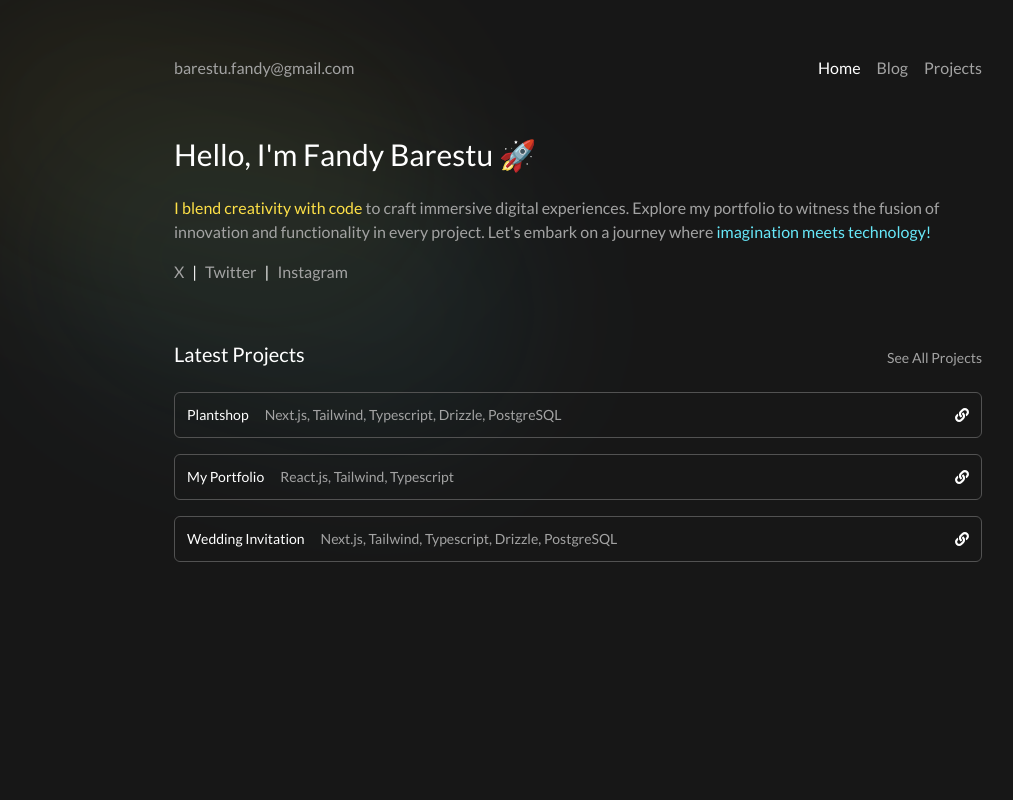
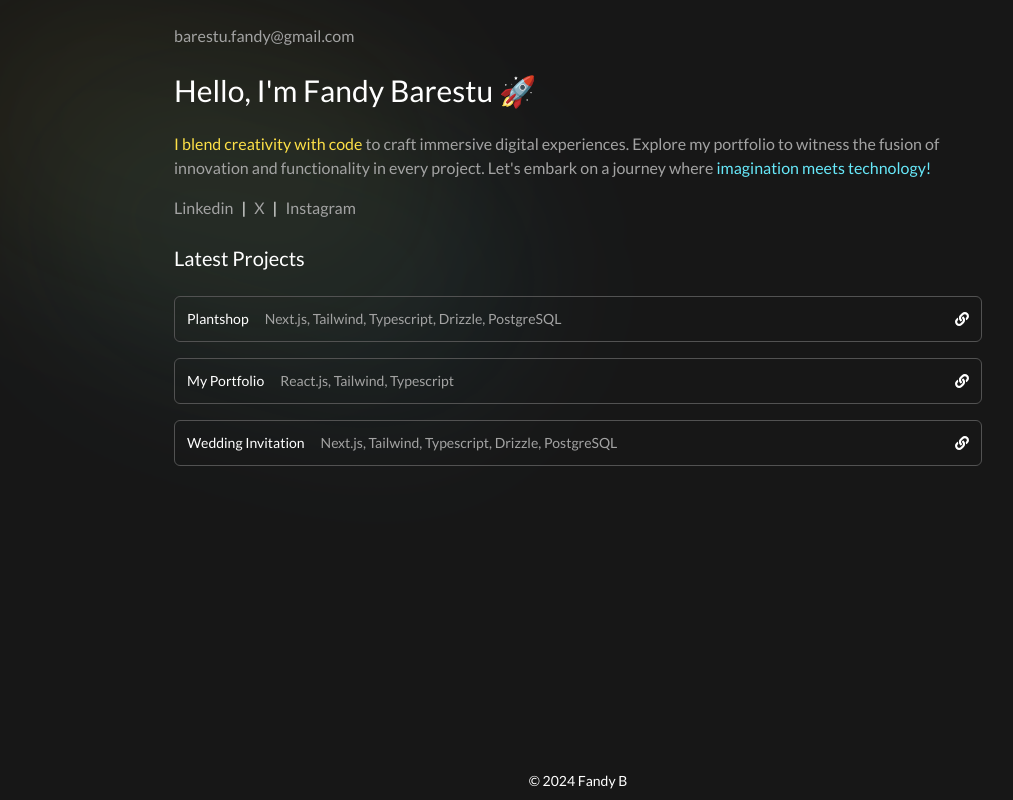
Before and after one commit to barestu/my-porto, a React (Vite) app: page / in a window 1280 px wide. Shown: the whole page, without its empty margins (62-1075 px from the left). Built offline with nearby package versions, Linux system fonts and the light colour scheme.

Commit message:
fix styling & update static data

```diff
--- a/src/App.tsx
+++ b/src/App.tsx
@@ -1,3 +1,4 @@
+import Footer from './components/Footer';
 import GradientBackdrop from './components/GradientBackdrop';
 import Header from './components/Header';
 import Intro from './components/Intro';
@@ -5,11 +6,15 @@ import LatestProjects from './components/LatestProjects';
 
 function App() {
   return (
-    <main className="space-y-8">
+    <main className="relative gap-6 overflow-x-hidden min-h-screen flex flex-col">
+      <div className="flex-1">
+        <Header />
+        <Intro />
+        <LatestProjects />
+      </div>
+      <Footer />
+
       <GradientBackdrop />
-      <Header />
-      <Intro />
-      <LatestProjects />
     </main>
   );
 }
--- /dev/null
+++ b/src/components/Footer.tsx
@@ -0,0 +1,9 @@
+export default function Footer() {
+  return (
+    <footer className="container">
+      <div className="text-center py-2">
+        <span className="text-sm">© 2024 Fandy B</span>
+      </div>
+    </footer>
+  );
+}
--- a/src/components/Header.tsx
+++ b/src/components/Header.tsx
@@ -1,5 +1,3 @@
-import Link from './Link';
-
 export default function Header() {
   return (
     <nav className="container flex items-center justify-between py-6">
@@ -9,21 +7,6 @@ export default function Header() {
       >
         barestu.fandy@gmail.com
       </a>
-      <div>
-        <ul className="flex gap-4">
-          <li>
-            <Link href="#" isActive>
-              Home
-            </Link>
-          </li>
-          <li>
-            <Link href="#">Blog</Link>
-          </li>
-          <li>
-            <Link href="#">Projects</Link>
-          </li>
-        </ul>
-      </div>
     </nav>
   );
 }
--- a/src/components/Intro.tsx
+++ b/src/components/Intro.tsx
@@ -1,3 +1,4 @@
+import social from '../data/social.json';
 import Link from './Link';
 
 export default function Intro() {
@@ -15,15 +16,15 @@ export default function Intro() {
 
       <ul className="flex gap-2">
         <li>
-          <Link href="#">X</Link>
+          <Link href={social.linkedin}>Linkedin</Link>
         </li>
         <li>|</li>
         <li>
-          <Link href="#">Twitter</Link>
+          <Link href={social.twitter}>X</Link>
         </li>
         <li>|</li>
         <li>
-          <Link href="#">Instagram</Link>
+          <Link href={social.instagram}>Instagram</Link>
         </li>
       </ul>
     </div>
--- a/src/components/LatestProjects.tsx
+++ b/src/components/LatestProjects.tsx
@@ -1,16 +1,12 @@
 import { FaLink } from 'react-icons/fa';
 import projects from '../data/projects.json';
 import { cn } from '../utils/common';
-import Link from './Link';
 
 export default function LatestProjects() {
   return (
     <div className="container">
       <div className="flex items-end justify-between py-6">
         <h3 className="text-xl">Latest Projects</h3>
-        <Link href="#" className="text-sm">
-          See All Projects
-        </Link>
       </div>
 
       <ul className="space-y-4">
--- /dev/null
+++ b/src/data/social.json
@@ -0,0 +1,5 @@
+{
+  "linkedin": "https://www.linkedin.com/in/fandy-barestu-7b16bb10b/",
+  "twitter": "https://twitter.com/barestu",
+  "instagram": "https://instagram.com/barestu"
+}
```
